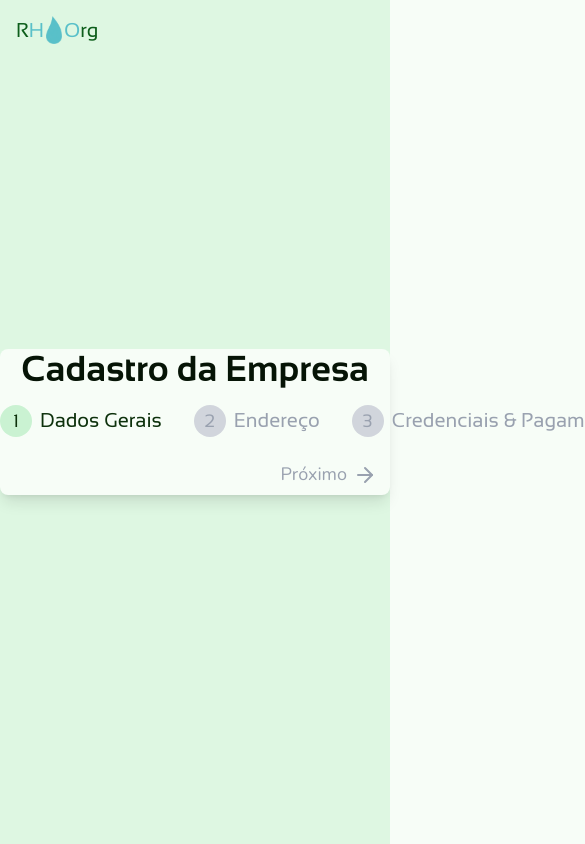
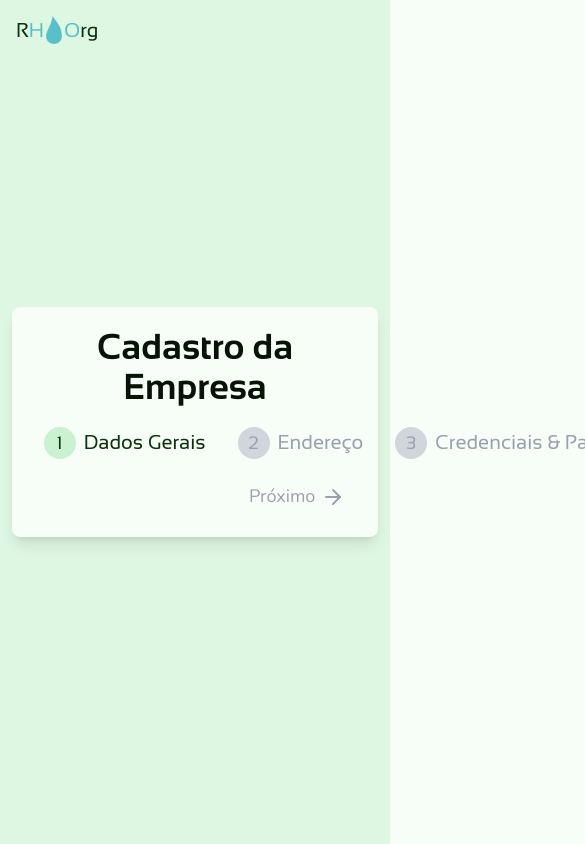
Before and after one commit to jv-aquino/rh2org, a Next.js app in the folder apps/web/: page /cadastro in a window 390 px wide. Shown: the top 844 px of the page, 585 px wide, since content can reach past the window. Built offline with nearby package versions, Linux system fonts and the light colour scheme.

Commit message:
(front/web) fix: responsive design & small ui tweak in logo

```diff
--- a/apps/web/app/cadastro/layout.tsx
+++ b/apps/web/app/cadastro/layout.tsx
@@ -5,9 +5,10 @@ function CadastroLayout({ children }: { children: React.ReactNode }) {
   return (
     <main className="w-full h-screen flex items-center justify-center bg-green-100">
       <Link href={'/'} className="absolute top-4 left-4"><RHLogo className="text-xl" imgClassName="mx-0.5" /></Link>
-      <div className="w-full rounded-lg shadow-lg bg-green-50
-      lg:w-4xl lg:p-10">
-        <h1 className="font-sansation font-bold text-4xl text-center mb-4">Cadastro da Empresa</h1>
+
+      <div className="rounded-lg shadow-lg bg-green-50
+      p-5 sm:p-10 w-[94%] lg:w-[980px]">
+        <h1 className="font-sansation font-bold text-4xl text-center mb-5">Cadastro da Empresa</h1>
         {children}
       </div>
     </main>
--- a/apps/web/app/cadastro/page.tsx
+++ b/apps/web/app/cadastro/page.tsx
@@ -9,7 +9,9 @@ function CadastroPage() {
 
   return (
     <>
-      <TabsSteps tab={tab} />
+      <div className="px-3 sm:px-6 md:px-0">
+        <TabsSteps tab={tab} />
+      </div>
 
       <div className="mt-4 flex justify-between items-center">
         <button type="button" disabled={tab === 1}  className={`opacityTransition ${tab === 1 ? '' : 'open'}`}
--- a/apps/web/components/common/RHLogo.tsx
+++ b/apps/web/components/common/RHLogo.tsx
@@ -8,7 +8,7 @@ function RHLogo({ className, imgWidth, imgHeight, imgClassName }: {
   imgClassName?: string
 }) {
   return (
-    <p className={clsx("font-sansation text-green-700 flex items-center justify-between", className)}>
+    <p className={clsx("font-sansation text-green-800 flex items-center justify-between", className)}>
       R<span className="text-lightBlue">H</span>
         <Image src={'/icons/gota.png'} alt="" width={imgWidth ?? 16} height={imgHeight ?? 29} className={imgClassName}  />
         <span className="text-lightBlue">O</span>rg
```
